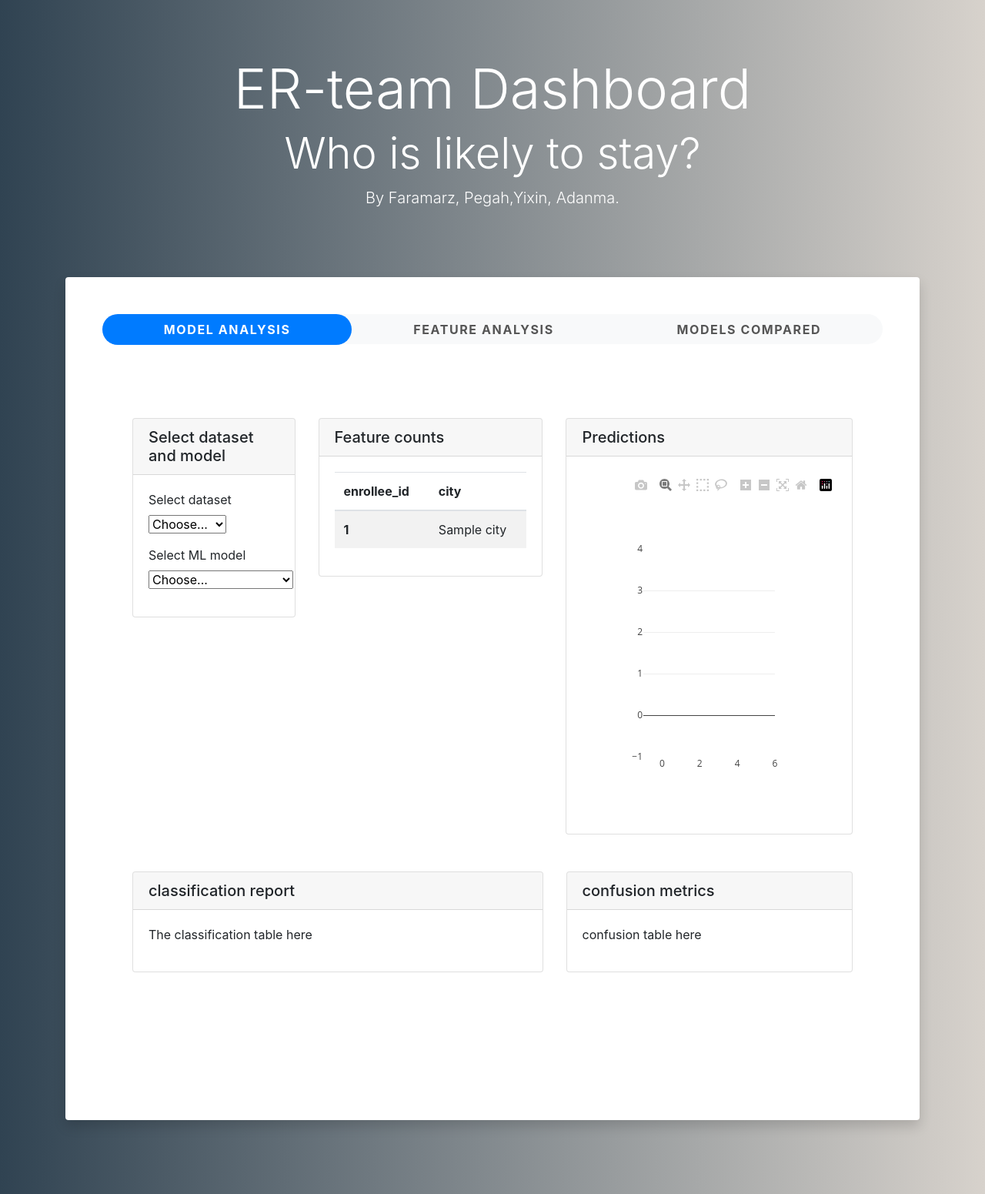
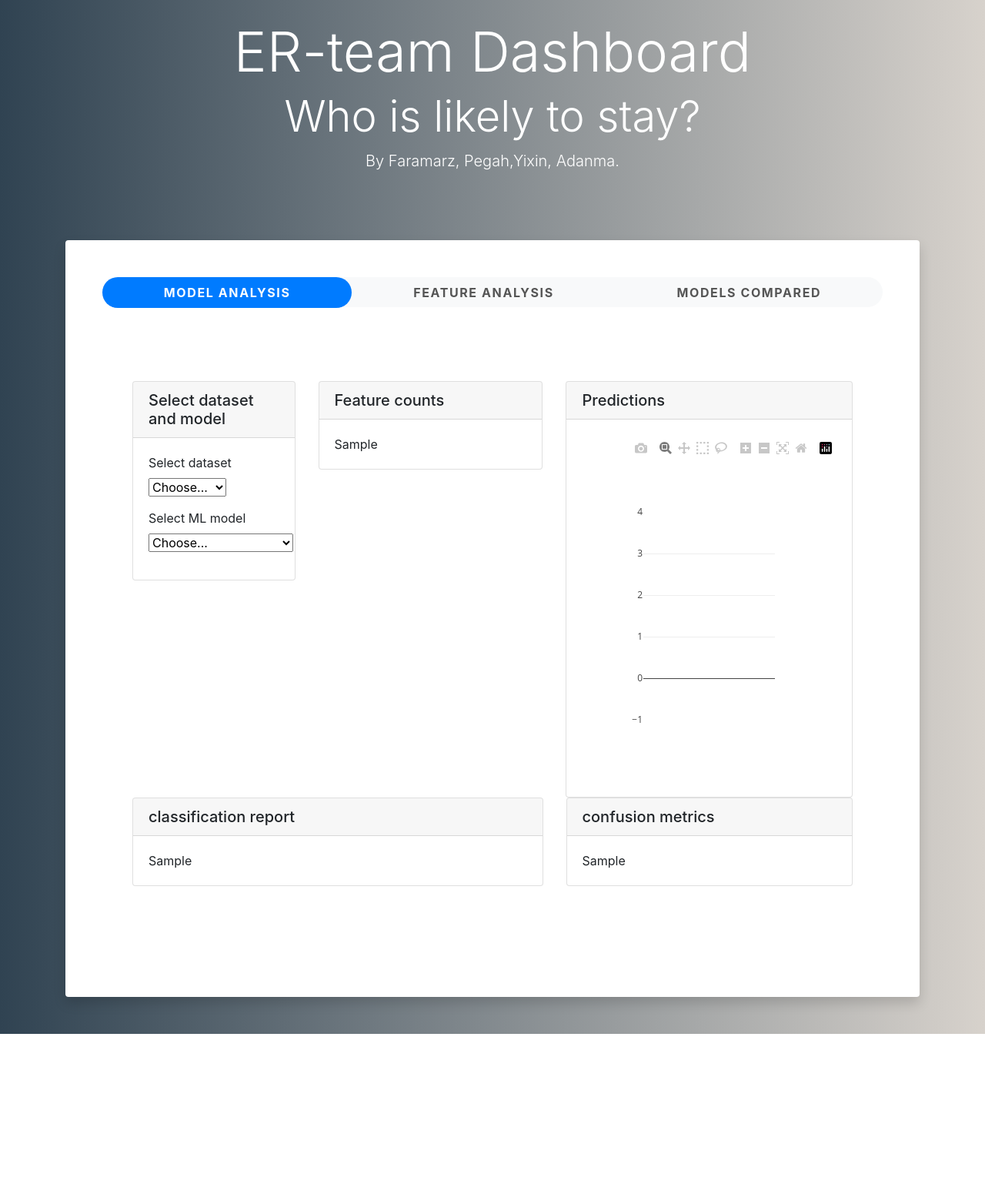
Before and after one commit to mermaidzhang/Job-Change-of-Data-Scientists, a Flask app: template templates/index.html in a window 1280 px wide. Shown: the whole page at 77% size. After the commit the page ends 1343 px from the top, so only its background shows below. Run offline with Flask 2, Linux system fonts and the light colour scheme; the template is opened without the code that fills it: most values are stand-ins (such as "Sample title", 1, 10 or a date in 2020); some libraries are stand-ins or nearby versions.

Commit message:
working version

```diff
--- a/app.py
+++ b/app.py
@@ -27,23 +27,58 @@
 # define routes
 @app.route("/")
 def pilot():
-    # read from my database
+    # check if it's a POST
+
+
+    # dependencies
     from db_connection import postgreSQLConnection
-    #read all your data frames
-    train_df = pd.read_sql( \
-    "select enrollee_id,city,relevent_experience,training_hours from hrds_train_features limit 10", \
-    postgreSQLConnection);
-    test_df = pd.read_sql( \
-    "select enrollee_id,city,relevent_experience,training_hours from hrds_test_features limit 10", \
-    postgreSQLConnection);
-    #postgreSQLConnection.close()
+    import numpy as np
+    import pandas as pd
+    import pickle5 as pickle
+    import matplotlib.pyplot as plt
+
+
+    hrds_train_features = pd.read_sql("select * from \"hrds_train_features\"", postgreSQLConnection);
+
+    # import model and get predictions on the dataset
+    filename='finalized_model.sav'
+    from etl import hrds_train_df,result_metrics
+
+    # get the features
+    features = ['city','city_development_index','gender','relevent_experience','enrolled_university','education_level', \
+        'major_discipline','experience','company_size','company_type','last_new_job','training_hours']
+    chart1 = hrds_train_features.count()
+    chart1=chart1.to_frame()
+    chart1 = chart1.rename(columns={0:'count'})
+    chart1['Features']=chart1.index
+    chart1.set_index('Features',drop=True,inplace=True)
+    chart1=chart1.to_html()
+
+    # Run the model
+    df = hrds_train_df.drop(['training_buckets','city_index_buckets','experience_buckets','target'],axis=1)
+    filename = 'finalized_model.sav'
+    loaded_model = pickle.load(open(filename, 'rb'))
+    predicted = loaded_model.predict(df)
+
+    # save results
+    y = hrds_train_df['target']
+    chart2 = np.unique(y,return_counts = True)[1]
+    chart2 = pd.DataFrame(chart2)[0]
+
+    # accuracy report
+    chart4, chart3 = result_metrics(y, predicted, 'RandomForest')
+
+    chart3=chart3.to_html()
+
+
+    chart4 = chart4.to_html()
 
     #jsonify the data frames
-    train=json.loads(train_df.to_json(orient='records'))
-    test=json.loads(test_df.to_json(orient='records'))
+    chart2=json.loads(chart2.to_json(orient='records'))
+
 
     # render the webpage with the data passed
-    return render_template('index.html',test=test,train=train)
+    return render_template('index.html',chart1=chart1,chart2=chart2,chart3=chart3,chart4=chart4)
 
 if __name__ == '__main__':
-    app.run()
+    app.run(debug=True)
--- a/templates/index.html
+++ b/templates/index.html
@@ -13,12 +13,12 @@
   <script src="/static/js/eventHandler.js"></script>
   <script src="https://cdn.plot.ly/plotly-latest.min.js"></script>
   <link rel="stylesheet" href="//stackpath.bootstrapcdn.com/font-awesome/4.7.0/css/font-awesome.min.css">
-  <link rel="stylesheet" href="/static/css/style.css" />
+  <link rel="stylesheet" href="/static/css/style.css">
   <link rel="shortcut icon" href="/static/images/favicon.ico">
 </head>
 
 <body>
-  <div class="container py-5">
+  <div class="container">
     <!-- Header containder -->
     <div class="row mb-5">
       <div class="col-lg-8 text-white py-4 text-center mx-auto">
@@ -60,12 +60,12 @@
                   <h5 class="card-header">Select dataset and model</h5>
                   <div class="card-body">
 
-                    <form>
+                    <form method="POST">
                       <div class="form-group">
                         <label for="drop1">Select dataset</label>
                         <p>
 
-                          <select id="drop1" onchange="drop1Handler(this.value)">
+                          <select id="drop1" onchange="this.form.submit(db=test&func=chart1")">
                             <option value="choose">Choose...</option>
                             <optgroup label="Datasets">
                               <option value="train">Training</option>
@@ -100,20 +100,7 @@
 
 
                     <div id="chart1">
-                      <table class='table table-striped'>
-                        <thead>
-                          <th scope='col'>enrollee_id</th>
-                          <th scope='col'>city</th>
-                        </thead>
-                        <tbody>
-                          {% for item in train %}
-                          <tr>
-                            <th scope='row'>{{item.enrollee_id}}</th>
-                            <td>{{item.city}}</td>
-                          </tr>
-                          {% endfor %}
-                        </tbody>
-                      </table>
+                      {{ chart1|safe }}
                     </div>
 
                   </div>
@@ -129,14 +116,12 @@
 
                       <!-- Java script to create a chart from data -->
                       <script>
-                        data_received = {{ train | safe }}
-                        city_lables = data_received.map(d => d.city)
-                        training = data_received.map(d => d.training_hours)
+                        data_received = {{ chart2 | safe }}
 
                         var data = [
                           {
-                            x: city_lables,
-                            y: training,
+                            x: ['Likely to stay','Likely to leave'],
+                            y: data_received,
                             type: 'bar'
                           }
                         ];
@@ -152,15 +137,15 @@
 
 
               </div>
-              <div class="container py-5">
+              <div class="container">
 
                 <!-- bottom Row -->
                 <div class="row">
                   <div class="col-7">
                     <div class="card">
                       <h5 class="card-header">classification report</h5>
-                      <div class="card-body">
-                        <p> The classification table here</p>
+                      <div class="card-body" id="chart3">
+                        {{ chart3|safe }}
 
                       </div>
                     </div>
@@ -168,8 +153,9 @@
                   <div class="col-5">
                     <div class="card">
                       <h5 class="card-header">confusion metrics</h5>
-                      <div class="card-body">
-                        <p>confusion table here</p>
+                      <div class="card-body" id="chart4">
+                        {{chart4 | safe}}
+
                       </div>
                     </div>
                   </div>
@@ -184,26 +170,12 @@
           <!-- first tab container END -->
           <div id="second" role="tabpanel" aria-labelledby="second-tab" class="tab-pane fade px-4 py-5">
             <div>
-              <p> test dataset {{ test }}</p>
+              <p> display chart5</p>
             </div>
 
             <div id="displayTable">
-              <table class='table table-striped'>
-                <thead>
-                  <th scope='col'>enrollee_id</th>
-                  <th scope='col'>city</th>
-                  <th scope='col'>relevent_experience</th>
-                </thead>
-                <tbody>
-                  {% for item in train %}
-                  <tr>
-                    <th scope='row'>{{item.enrollee_id}}</th>
-                    <td>{{item.city}}</td>
-                    <td>{{item.relevent_experience}}</td>
-                  </tr>
-                  {% endfor %}
-                </tbody>
-              </table>
+              <p> display chart6 </p>
+
             </div>
           </div>
           <!-- tab 2 functionality -->
@@ -211,25 +183,7 @@
 		      <div id="third" role="tabpanel" aria-labelledby="third-tab" class="tab-pane fade px-4 py-5">
 
             <div id="displayChart">
-              <!-- import the plotly library -->
-              <script src="https://cdn.plot.ly/plotly-latest.min.js"></script>
-              <!-- Java script to create a chart from data -->
-              <script type="text/javascript">
-                data_received = {{ train | safe }}
-                city_lables = data_received.map(d => d.city)
-                training = data_received.map(d => d.training_hours)
-
-                var data = [
-                  {
-                    x: city_lables,
-                    y: training,
-                    type: 'bar'
-                  }
-                ];
-
-                Plotly.newPlot('displayChart', data);
-
-              </script>
+              <p> display chart9 </p>
             </div>
 		  <!-- tab 3 functionality -->
         </div>
```
Also changed, not shown: etl.py (+32 -4 lines), save_model.py (line endings or trailing spaces), 2 other files.
